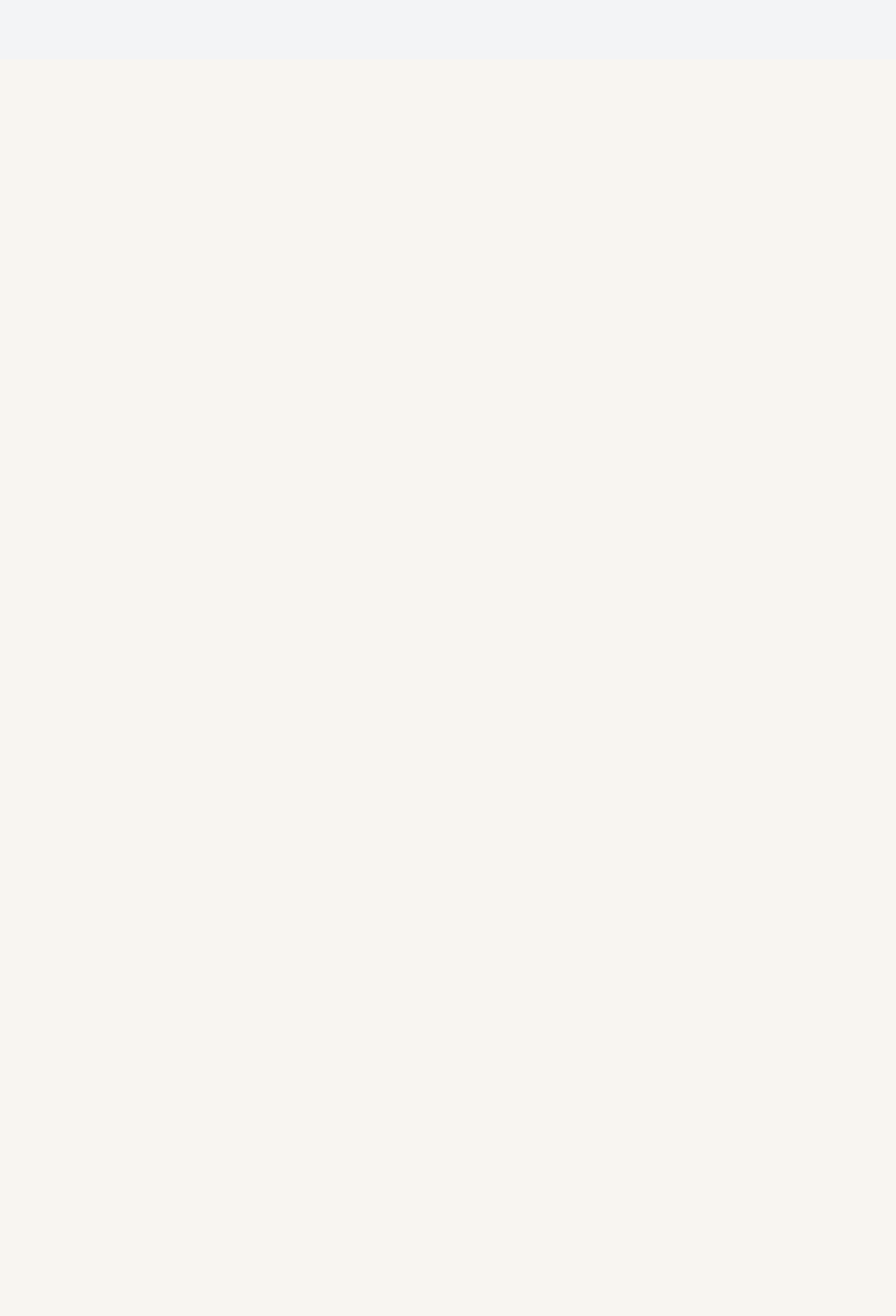
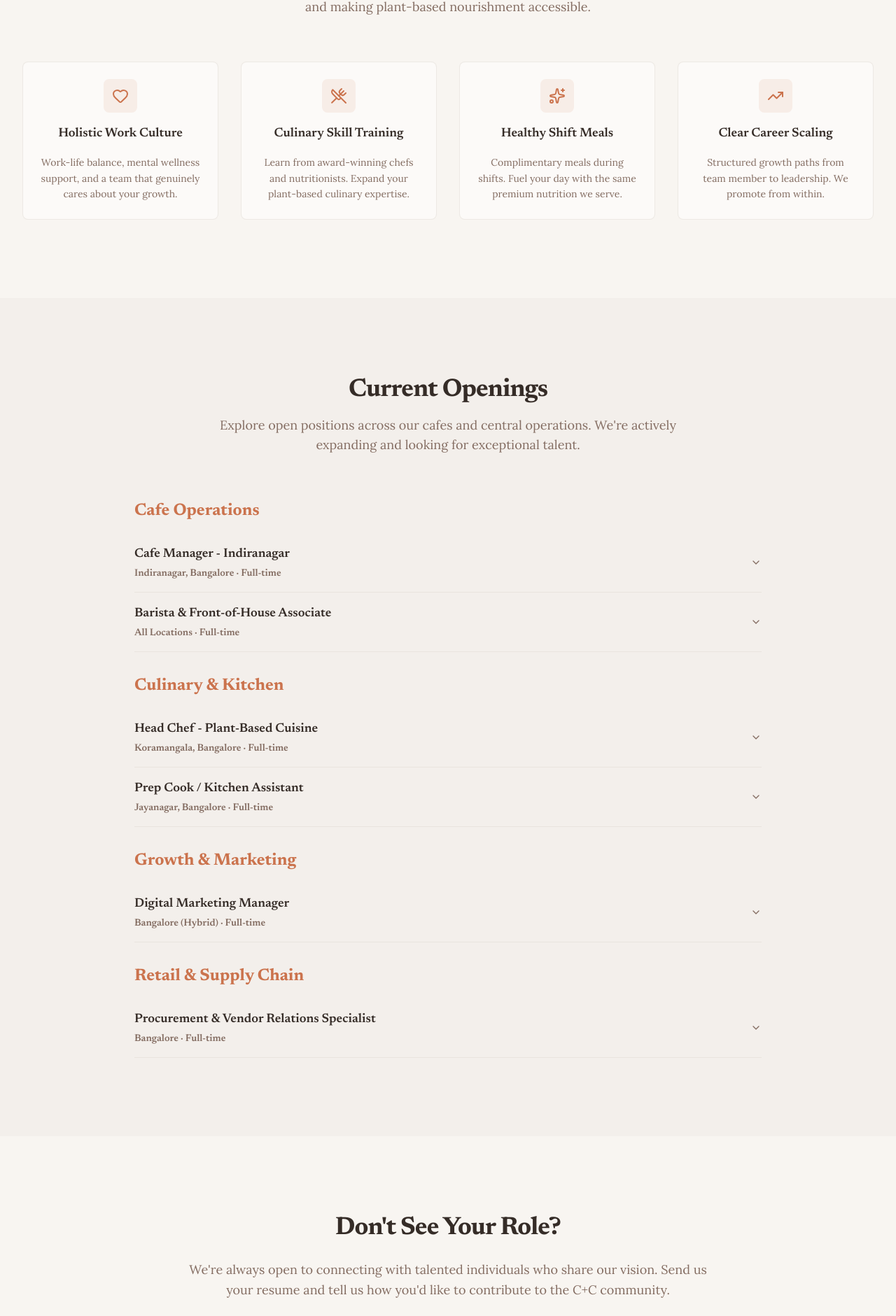
Before and after one commit to sarahVibeCoderAI/sg-ecf5e123-07c8-46f2-898f-2a564bd0e84d-1785751779, a Next.js app: page /careers in a window 1280 px wide. Before the commit this address had no page. Shown: the part 715-2596 px from the top of the page at 70% size. Before the commit the page ends 800 px from the top, so only its background shows below. Built offline with nearby package versions, Linux system fonts and the light colour scheme.

Commit message:
feat(ui): complete blog page features

```diff
--- /dev/null
+++ b/src/pages/careers.tsx
@@ -0,0 +1,234 @@
+import { SEO } from "@/components/SEO";
+import { Navigation } from "@/components/Navigation";
+import { Footer } from "@/components/Footer";
+import { Card, CardContent } from "@/components/ui/card";
+import { Button } from "@/components/ui/button";
+import { Badge } from "@/components/ui/badge";
+import {
+  Accordion,
+  AccordionContent,
+  AccordionItem,
+  AccordionTrigger,
+} from "@/components/ui/accordion";
+import Link from "next/link";
+import { Heart, Sparkles, UtensilsCrossed, TrendingUp, ArrowRight } from "lucide-react";
+
+export default function Careers() {
+  const benefits = [
+    {
+      icon: Heart,
+      title: "Holistic Work Culture",
+      description: "Work-life balance, mental wellness support, and a team that genuinely cares about your growth.",
+    },
+    {
+      icon: UtensilsCrossed,
+      title: "Culinary Skill Training",
+      description: "Learn from award-winning chefs and nutritionists. Expand your plant-based culinary expertise.",
+    },
+    {
+      icon: Sparkles,
+      title: "Healthy Shift Meals",
+      description: "Complimentary meals during shifts. Fuel your day with the same premium nutrition we serve.",
+    },
+    {
+      icon: TrendingUp,
+      title: "Clear Career Scaling",
+      description: "Structured growth paths from team member to leadership. We promote from within.",
+    },
+  ];
+
+  const openings = [
+    {
+      department: "Cafe Operations",
+      roles: [
+        {
+          title: "Cafe Manager - Indiranagar",
+          type: "Full-time",
+          location: "Indiranagar, Bangalore",
+          description: "Lead daily operations, team management, and customer experience for our flagship location. 3+ years F&B management experience required.",
+        },
+        {
+          title: "Barista & Front-of-House Associate",
+          type: "Full-time",
+          location: "All Locations",
+          description: "Create exceptional customer experiences while crafting specialty beverages. Prior barista experience preferred but not required.",
+        },
+      ],
+    },
+    {
+      department: "Culinary & Kitchen",
+      roles: [
+        {
+          title: "Head Chef - Plant-Based Cuisine",
+          type: "Full-time",
+          location: "Koramangala, Bangalore",
+          description: "Lead kitchen operations and menu innovation for our meal subscription program. 5+ years culinary experience, plant-based expertise required.",
+        },
+        {
+          title: "Prep Cook / Kitchen Assistant",
+          type: "Full-time",
+          location: "Jayanagar, Bangalore",
+          description: "Support daily meal prep, ingredient handling, and kitchen cleanliness. Entry-level position with growth opportunities.",
+        },
+      ],
+    },
+    {
+      department: "Growth & Marketing",
+      roles: [
+        {
+          title: "Digital Marketing Manager",
+          type: "Full-time",
+          location: "Bangalore (Hybrid)",
+          description: "Drive brand awareness and subscription growth through social media, content, and partnerships. 3+ years digital marketing experience in wellness/F&B.",
+        },
+      ],
+    },
+    {
+      department: "Retail & Supply Chain",
+      roles: [
+        {
+          title: "Procurement & Vendor Relations Specialist",
+          type: "Full-time",
+          location: "Bangalore",
+          description: "Manage hyper-local supplier relationships, quality control, and inventory optimization. 2+ years procurement experience preferred.",
+        },
+      ],
+    },
+  ];
+
+  return (
+    <>
+      <SEO
+        title="Careers | Join the Copper + Cloves Team"
+        description="Help us craft the future of plant-based hospitality in Bangalore. Explore open positions in cafe operations, culinary, marketing, and more."
+      />
+      <Navigation />
+      <main>
+        <section className="bg-gradient-to-b from-background to-muted/30 py-20 lg:py-28">
+          <div className="container">
+            <div className="max-w-3xl mx-auto text-center space-y-6">
+              <Badge variant="secondary" className="text-sm px-4 py-1">
+                We're Hiring
+              </Badge>
+              <h1 className="font-display text-4xl font-bold tracking-tight sm:text-5xl lg:text-6xl">
+                Grow With Us
+              </h1>
+              <p className="text-lg text-muted-foreground leading-relaxed">
+                Crafting the future of plant-based hospitality. We've grown from a single kitchen to a premium, scaling wellness chain with a team of passionate creators, chefs, and community builders. Join us.
+              </p>
+            </div>
+          </div>
+        </section>
+
+        <section className="py-20 lg:py-28">
+          <div className="container">
+            <div className="text-center space-y-4 mb-16">
+              <h2 className="font-display text-3xl font-bold tracking-tight sm:text-4xl">
+                Why Join Copper + Cloves?
+              </h2>
+              <p className="text-lg text-muted-foreground max-w-2xl mx-auto">
+                More than a job — it's a community dedicated to wellness, intentional growth, and making plant-based nourishment accessible.
+              </p>
+            </div>
+            <div className="grid gap-8 md:grid-cols-2 lg:grid-cols-4">
+              {benefits.map((benefit) => (
+                <Card
+                  key={benefit.title}
+                  className="border-border/50 hover:border-primary/30 transition-all duration-300 hover:shadow-lg"
+                >
+                  <CardContent className="p-6 space-y-4 text-center">
+                    <div className="w-12 h-12 rounded-lg bg-primary/10 flex items-center justify-center mx-auto">
+                      <benefit.icon className="h-6 w-6 text-primary" />
+                    </div>
+                    <h3 className="font-display text-lg font-semibold">
+                      {benefit.title}
+                    </h3>
+                    <p className="text-sm text-muted-foreground leading-relaxed">
+                      {benefit.description}
+                    </p>
+                  </CardContent>
+                </Card>
+              ))}
+            </div>
+          </div>
+        </section>
+
+        <section className="py-20 lg:py-28 bg-muted/30">
+          <div className="container">
+            <div className="text-center space-y-4 mb-16">
+              <h2 className="font-display text-3xl font-bold tracking-tight sm:text-4xl">
+                Current Openings
+              </h2>
+              <p className="text-lg text-muted-foreground max-w-2xl mx-auto">
+                Explore open positions across our cafes and central operations. We're actively expanding and looking for exceptional talent.
+              </p>
+            </div>
+
+            <div className="max-w-4xl mx-auto space-y-8">
+              {openings.map((department) => (
+                <div key={department.department} className="space-y-4">
+                  <h3 className="font-display text-2xl font-bold text-primary">
+                    {department.department}
+                  </h3>
+                  <Accordion type="single" collapsible className="w-full">
+                    {department.roles.map((role, index) => (
+                      <AccordionItem
+                        key={`${department.department}-${index}`}
+                        value={`${department.department}-${index}`}
+                        className="border-border/50"
+                      >
+                        <AccordionTrigger className="hover:no-underline hover:text-primary transition-colors">
+                          <div className="flex items-center justify-between w-full pr-4">
+                            <div className="text-left">
+                              <div className="font-display font-semibold text-lg">
+                                {role.title}
+                              </div>
+                              <div className="text-sm text-muted-foreground mt-1">
+                                {role.location} · {role.type}
+                              </div>
+                            </div>
+                          </div>
+                        </AccordionTrigger>
+                        <AccordionContent>
+                          <div className="pt-4 space-y-4">
+                            <p className="text-muted-foreground leading-relaxed">
+                              {role.description}
+                            </p>
+                            <Button size="sm">
+                              Apply Now
+                              <ArrowRight className="ml-2 h-4 w-4" />
+                            </Button>
+                          </div>
+                        </AccordionContent>
+                      </AccordionItem>
+                    ))}
+                  </Accordion>
+                </div>
+              ))}
+            </div>
+          </div>
+        </section>
+
+        <section className="py-20 lg:py-28">
+          <div className="container">
+            <div className="max-w-3xl mx-auto text-center space-y-6">
+              <h2 className="font-display text-3xl font-bold tracking-tight sm:text-4xl">
+                Don't See Your Role?
+              </h2>
+              <p className="text-lg text-muted-foreground leading-relaxed">
+                We're always open to connecting with talented individuals who share our vision. Send us your resume and tell us how you'd like to contribute to the C+C community.
+              </p>
+              <Button asChild size="lg">
+                <Link href="/contact">
+                  Send General Inquiry
+                  <ArrowRight className="ml-2 h-4 w-4" />
+                </Link>
+              </Button>
+            </div>
+          </div>
+        </section>
+      </main>
+      <Footer />
+    </>
+  );
+}
```
Also changed, not shown: .softgen/tasks/task-4.md.
